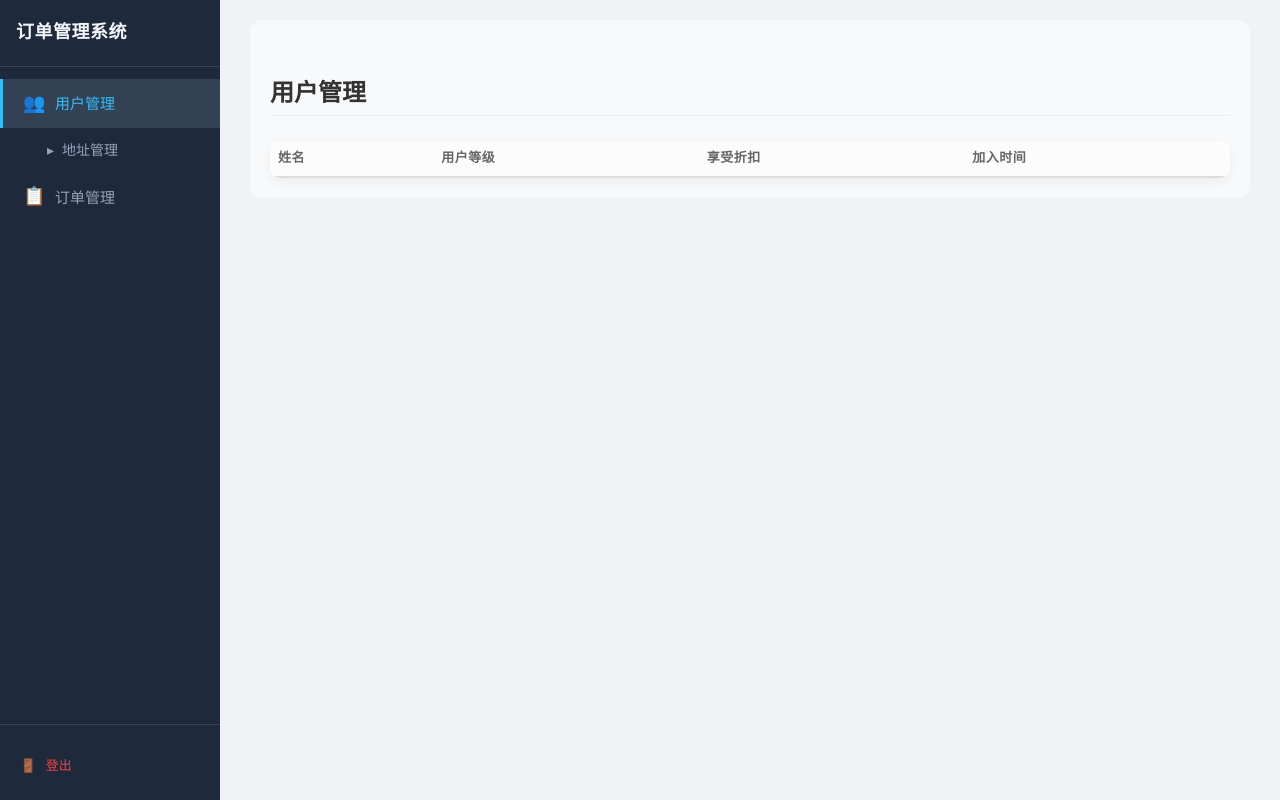
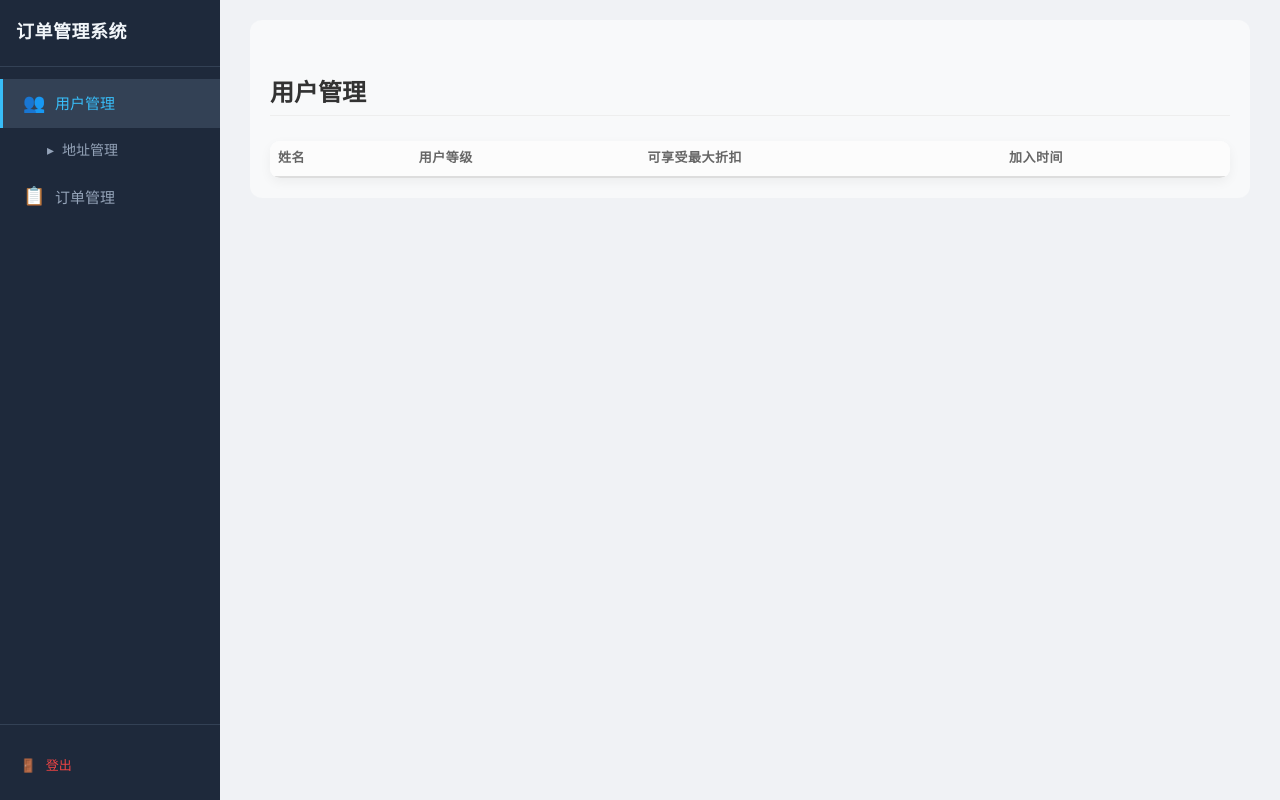
Before and after one commit to ghostla1986/py_web, a Flask app: page /users/list in a window 1280 px wide. Run offline with Flask 3, Linux system fonts and the light colour scheme; data that the repository does not hold is empty; some libraries are stand-ins or nearby versions.

Commit message:
用户列表：享受折扣→可享受最大折扣

```diff
--- a/py_web01/templates/users/list.html
+++ b/py_web01/templates/users/list.html
@@ -117,7 +117,7 @@
                 <tr>
                     <th>姓名</th>
                     <th>用户等级</th>
-                    <th>享受折扣</th>
+                    <th>可享受最大折扣</th>
                     <th>加入时间</th>
                     {% if session.get('user_level') == '管理员' %}
                     <th style="text-align: center;">操作</th>
```
